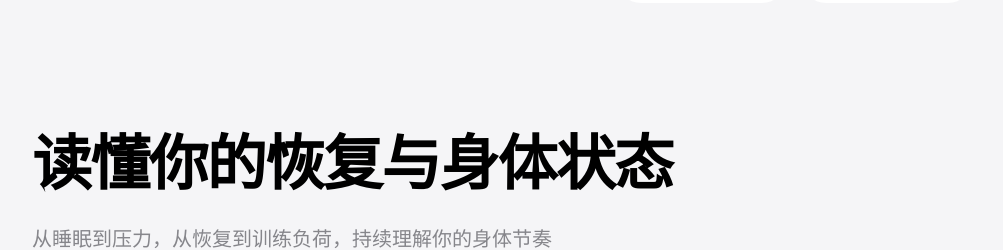
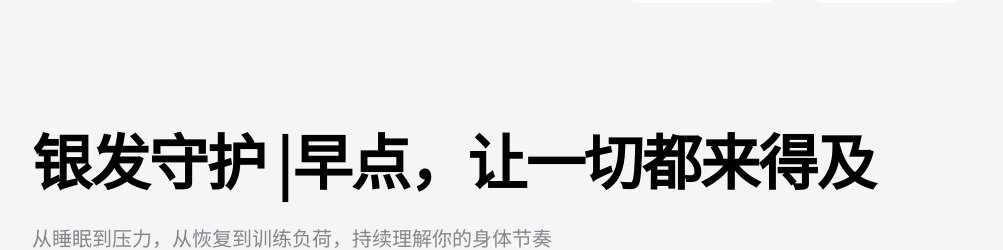
Before and after one commit to three3638-arch/AwakWebsite, a React (Vite) app: page /store/bracelet in a window 1280 px wide. Shown: the part 1780-2030 px from the top of the page, without its empty margins (138-1141 px from the left). Built offline with nearby package versions, Linux system fonts and the light colour scheme.

Commit message:
修改部分文案

```diff
--- a/src/pages/StorePage.tsx
+++ b/src/pages/StorePage.tsx
@@ -628,7 +628,7 @@ export default function StorePage() {
             <>
               <div className="mb-24">
                 <h2 className="text-4xl md:text-6xl font-bold mb-8 leading-tight tracking-tight text-black">
-                  读懂你的恢复与身体状态
+                银发守护 |早点，让一切都来得及
                 </h2>
                 <p className="text-[#86868B] text-lg md:text-xl max-w-2xl leading-relaxed">
                   从睡眠到压力，从恢复到训练负荷，持续理解你的身体节奏
@@ -671,7 +671,7 @@ export default function StorePage() {
             <>
               <div className="mb-24">
                 <h2 className="text-4xl md:text-6xl font-bold mb-8 leading-tight text-black">
-                  读懂你的身体与运动状态
+                特殊关爱 |听视障人群伴身智能
                 </h2>
                 <p className="text-[#86868B] text-lg md:text-xl max-w-2xl leading-relaxed">
                   从日常健康到专业训练，持续理解你的身体变化
@@ -714,7 +714,7 @@ export default function StorePage() {
             <>
               <div className="mb-24">
                 <h2 className="text-4xl md:text-6xl font-bold mb-8 leading-tight text-black">
-                  让沟通与感知回归平等
+                特殊关爱|听视障人群伴身智能
                 </h2>
                 <p className="text-[#86868B] text-lg md:text-xl max-w-2xl leading-relaxed">
                   信息不再阻断你，而是主动为你传达世界
@@ -757,7 +757,7 @@ export default function StorePage() {
             <>
               <div className="mb-24">
                 <h2 className="text-4xl md:text-6xl font-bold mb-8 leading-tight text-[#000000]">
-                  读懂你的健康，从来不需要妥协
+                年轻时尚| 指尖健康触手可及
                 </h2>
                 <p className="text-[#86868B] text-lg md:text-xl max-w-2xl leading-relaxed">
                   从心率到睡眠，从压力到血氧，AWAK 智能戒指持续追踪 50+ 项生理指标，让你成为最了解自己身体的人。
```
